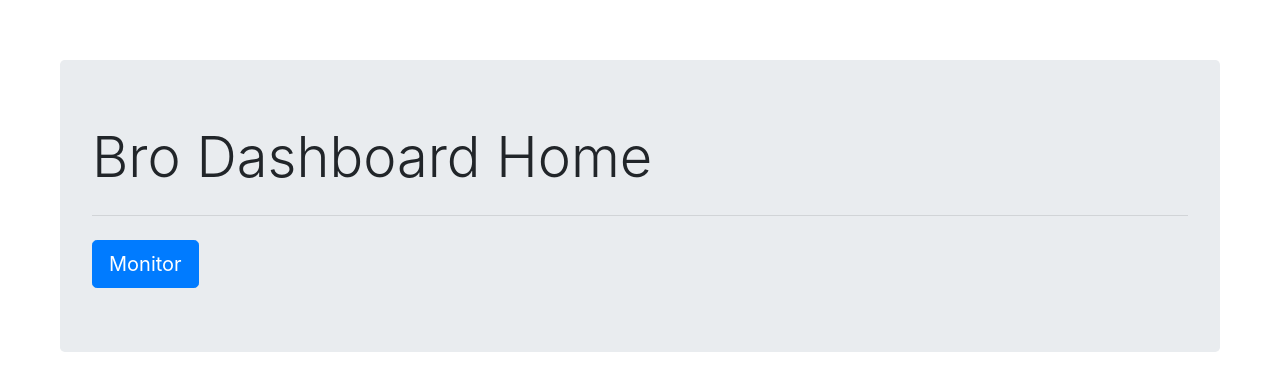
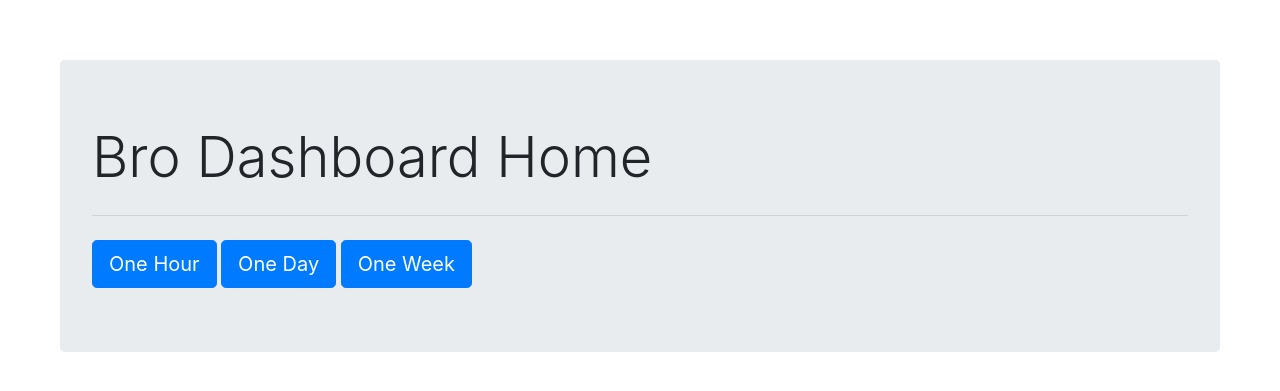
Before and after one commit to UVA-High-Speed-Networks/network-monitoring-dashboard, a Flask app: page / in a window 1280 px wide. Shown: the top 391 px of the page. Run offline with Flask 2, Linux system fonts and the light colour scheme; parts of the project's set-up code (start-up, migrations or seed data) failed here and were passed over; some libraries are stand-ins or nearby versions.

Commit message:
add buttons to index

```diff
--- a/templates/index.html
+++ b/templates/index.html
@@ -11,7 +11,10 @@
 		<div class="jumbotron">
 			<h1 class="display-4"> Bro Dashboard Home </h1>
 		  <hr class="my-4">
-			<button class="btn btn-primary btn-lg" onclick="location.href='/dashboard/60'">Monitor</button>
+			<button class="btn btn-primary btn-lg" onclick="location.href='/dashboard/60'">One Hour</button>
+			<button class="btn btn-primary btn-lg" onclick="location.href='/dashboard/1440'">One Day</button>
+			<button class="btn btn-primary btn-lg" onclick="location.href='/dashboard/10080'">One Week</button>
+
 		</div>
 	</body>
 	<style>
```
